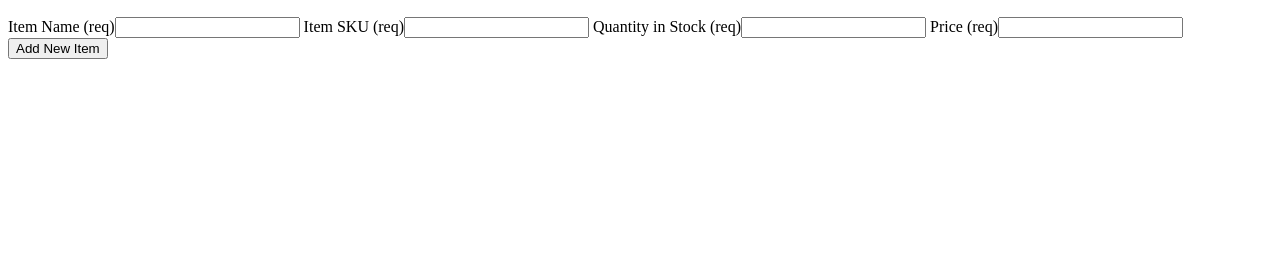
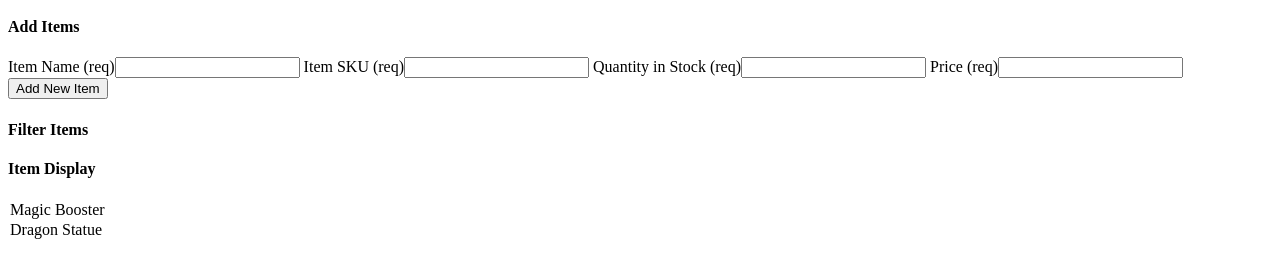
Before and after one commit to towles-osu/DatabaseProjectHobbyShop, a plain HTML site: page items.html in a window 1280 px wide. Shown: the part 50-328 px from the top of the page. Drawn offline with Linux system fonts and the light colour scheme.

Commit message:
items sample done

```diff
--- a/items.html
+++ b/items.html
@@ -6,6 +6,7 @@
     </head>
     <body>
         <h2>Item Page</h2>
+        <h4>Add Items</h4>
         <div id="inputArea">
             <form id="inputItem">
                 <label>Item Name (req)</label><input id="newName" type="text" /></label>
@@ -16,7 +17,14 @@
             </form>
         </div>
 
-        <div id="outputArea"></div>
+        <div id="queryArea">
+            <h4>Filter Items</h4>
+
+        </div>
+
+        <div id="outputArea">
+            <h4>Item Display</h4>
+        </div>
         <script src="items.js"></script>
     </body>
 </html>
--- a/items.js
+++ b/items.js
@@ -1,12 +1,26 @@
 
-const sampleData = {
-
-};
+const sampleData = [
+    { name: "Magic Booster", sku: 1, quant: 50, price: 5 },
+    { name: "Dragon Statue", sku:2, quant:4, price:40.50}
+];
 
 document.addEventListener('DOMContentLoaded', initialize);
 
 
 //pulls basic info to display from database and inputs it
+function initDisplay() {
+    let displayArea = document.getElementById("outputArea");
+    let displayTable = document.createElement("table");
+    displayArea.append(displayTable);
+
+    //THIS NEEDS TO CHANGE WHEN WE ADD BACKEND
+    for (item in sampleData) {
+        console.log(item)
+        let newRow = document.createElement("tr");
+        newRow.innerText = sampleData[item].name;
+        displayTable.append(newRow);
+    }
+}
 
 //Initializes elements in html
 function initialize() {
```
